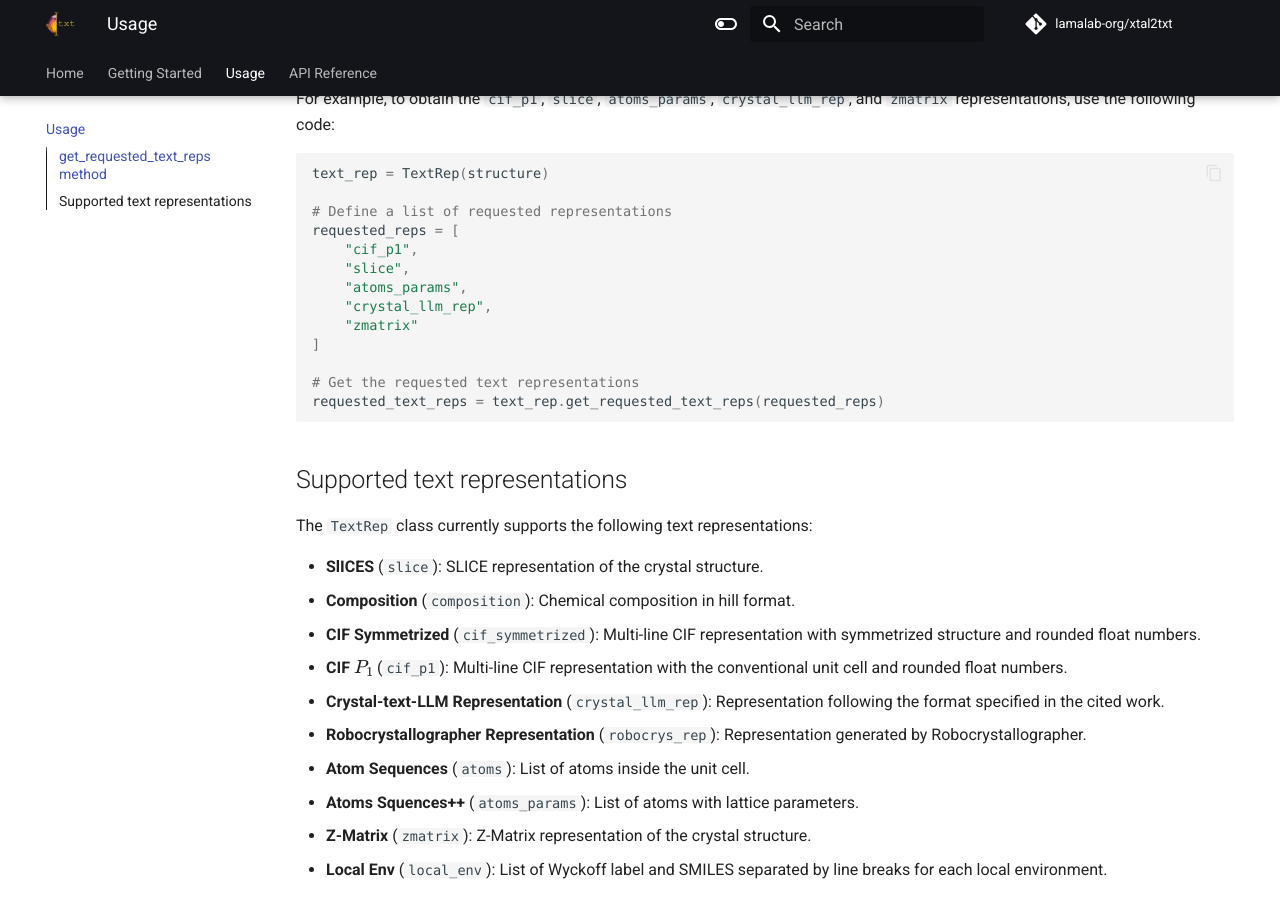
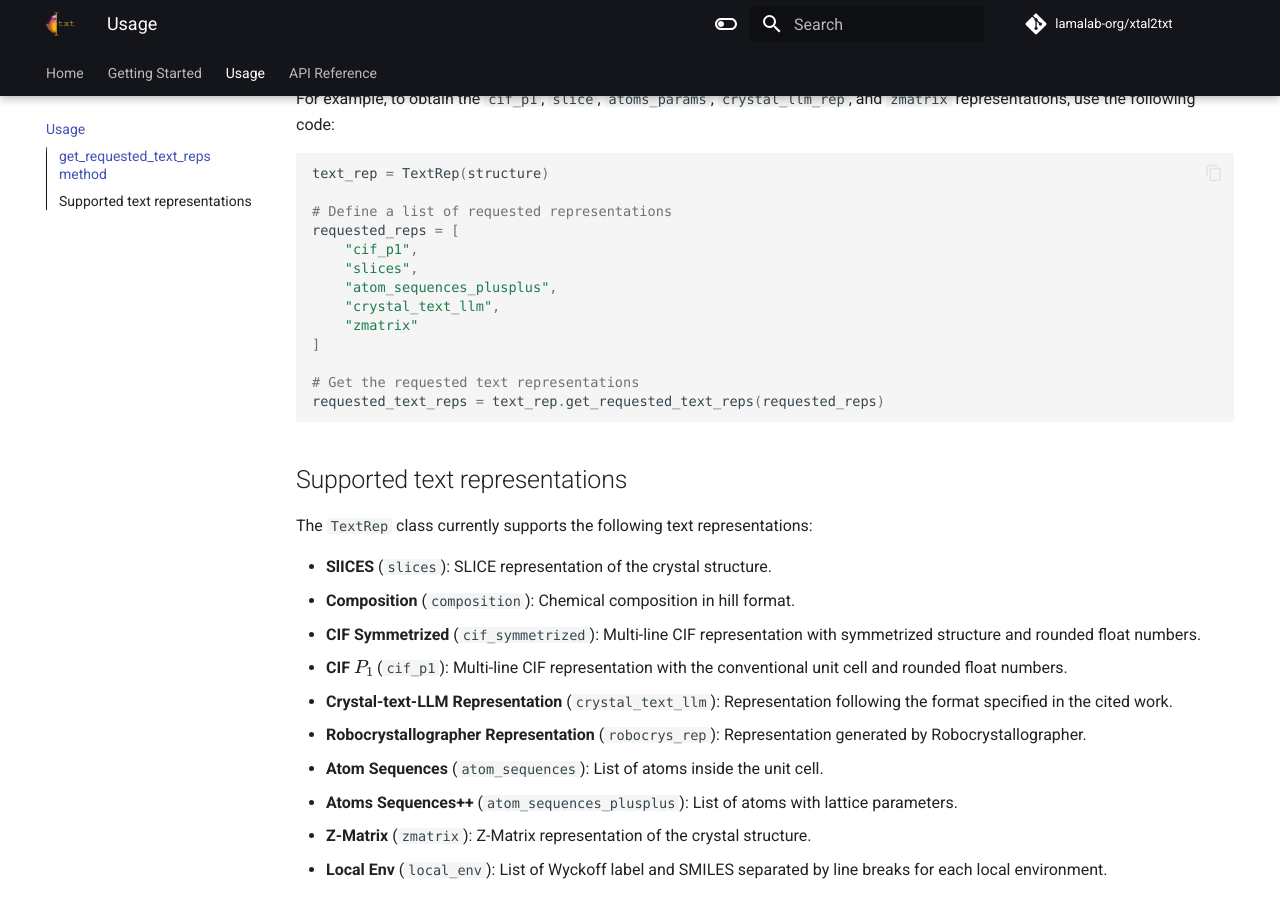
Before and after one commit to lamalab-org/xtal2txt, an MkDocs documentation site: the page built from docs/usage.md, in a window 1280 px wide and 900 px high, scrolled down 578 px. Built offline with MkDocs 1.6.1 and Material for MkDocs 9.7.7, drawn with Linux system fonts in a browser that asks for light colours; some web fonts are replaced; comment, search, counter and statistics services are not loaded.

Commit message:
feat: rename representations

```diff
--- a/docs/usage.md
+++ b/docs/usage.md
@@ -28,9 +28,9 @@ text_rep = TextRep(structure)
 # Define a list of requested representations
 requested_reps = [
     "cif_p1",
-    "slice",
-    "atoms_params",
-    "crystal_llm_rep",
+    "slices",
+    "atom_sequences_plusplus",
+    "crystal_text_llm",
     "zmatrix"
 ]
 
@@ -42,14 +42,14 @@ requested_text_reps = text_rep.get_requested_text_reps(requested_reps)
 
 The `TextRep` class currently supports the following text representations:
 
-- **SlICES** (`slice`): SLICE representation of the crystal structure.
+- **SlICES** (`slices`): SLICE representation of the crystal structure.
 - **Composition** (`composition`): Chemical composition in hill format.
 - **CIF Symmetrized** (`cif_symmetrized`): Multi-line CIF representation with symmetrized structure and rounded float numbers.
 - **CIF $P_1$** (`cif_p1`): Multi-line CIF representation with the conventional unit cell and rounded float numbers.
-- **Crystal-text-LLM Representation** (`crystal_llm_rep`): Representation following the format specified in the cited work.
+- **Crystal-text-LLM Representation** (`crystal_text_llm`): Representation following the format specified in the cited work.
 - **Robocrystallographer Representation** (`robocrys_rep`): Representation generated by Robocrystallographer.
-- **Atom Sequences** (`atoms`): List of atoms inside the unit cell.
-- **Atoms Squences++** (`atoms_params`): List of atoms with lattice parameters.
+- **Atom Sequences** (`atom_sequences`): List of atoms inside the unit cell.
+- **Atoms Sequences++** (`atom_sequences_plusplus`): List of atoms with lattice parameters.
 - **Z-Matrix** (`zmatrix`): Z-Matrix representation of the crystal structure.
 - **Local Env** (`local_env`):  List of Wyckoff label and SMILES separated by line breaks for each local environment.
 
```
Also changed, not shown: README.md (+4 -4 lines), 2 other files.
